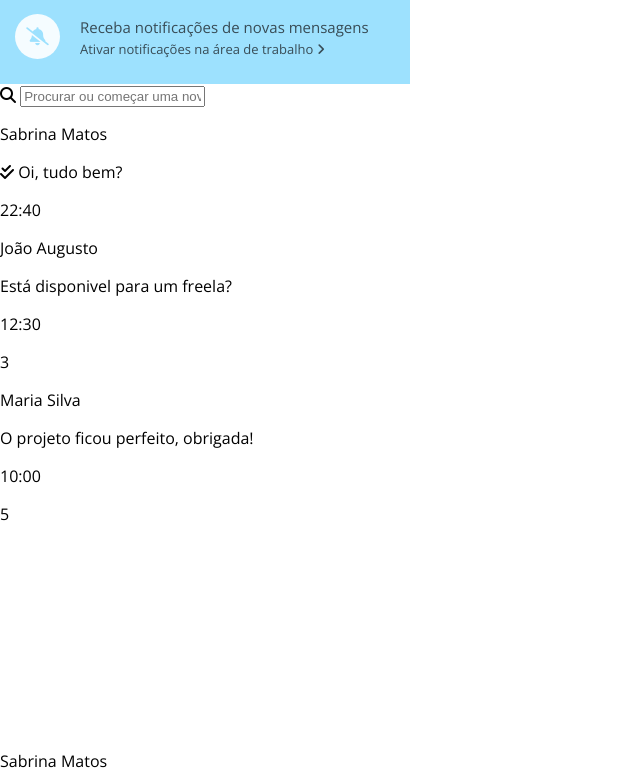
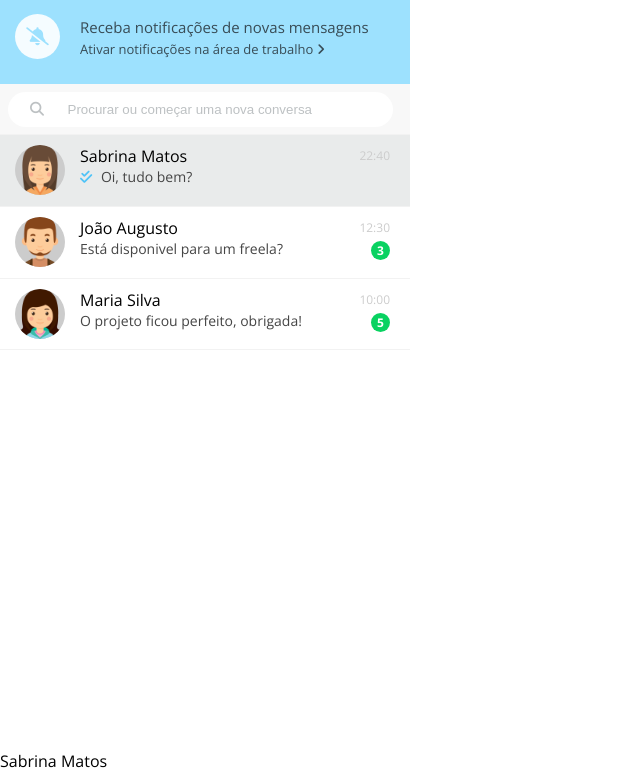
Before and after one commit to robertsantosti/pp3_whatsappweb_clone, a plain HTML site: page index.html in a window 1280 px wide. Shown: the part 66-850 px from the top of the page, without its empty margins (0-640 px from the left). Drawn offline with nearby package versions, Linux system fonts and the light colour scheme.

Commit message:
Finalizando a Sidebar

```diff
--- a/index.html
+++ b/index.html
@@ -33,7 +33,7 @@
             </div>
             <div class="search-container">
                 <i id="contact-search" class="fas fa-search"></i>
-                <input type="text" name="serch" id="serch" placeholder="Procurar ou começar uma nova conversa"/>
+                <input type="text" name="search" id="search" placeholder="Procurar ou começar uma nova conversa"/>
             </div>
             <div class="contacts-container">
                 <div class="contact-box active-chat">
--- a/style.css
+++ b/style.css
@@ -94,3 +94,124 @@ ul{
 .active-notification{
     font-size: 13px;
 }
+
+/** Search container*/
+.search-container{
+    height: 50px;
+    width: 100%;
+    padding-left: 7.5px;
+    padding-top: 7.5px;
+    background-color: #F8F8F8;
+    position: relative;
+    color: #BDC1C3;
+    box-sizing: border-box;
+}
+
+#contact-search{
+    position: absolute;
+    left: 30px;
+    top: 18px;
+    font-size: 14px;
+}
+
+#search{
+    border: none;
+    height: 35px;
+    width: 385px;
+    padding-left: 60px;
+    border-radius: 17.5px;
+    background-color: #fff;
+    box-sizing: border-box;
+}
+
+#search::placeholder{
+    color: #BDC1C3;
+}
+
+/** Contacts */
+.contacts-container{
+    height: auto;
+    background-color: #fff;
+}
+
+.contact-box{
+    cursor: pointer;
+    height: 72px;
+    background-color: #fff;
+    border-top: 1px solid #F2F2F2;
+    position: relative;
+    box-sizing: border-box;
+}
+
+.contact-box:last-child{
+    border-bottom: 1px solid #F2F2F2;
+}
+
+.contact-box:hover{
+    background-color: #F4F5F5;
+}
+
+.active-chat{
+    background-color: #E9EBEB;
+}
+
+.active-chat.contact-box:hover{
+    background-color: #E9EBEB;
+}
+
+.contact-box .user-photo{
+    width: 50px;
+}
+
+.user-info{
+    margin-left: 80px;
+    margin-top: 10px;
+    display: inline-block;
+}
+
+.user-info p, .message-info p{
+    margin: 0;
+}
+
+.user-name{
+    font-size: 16px;
+    color: #000;
+    margin-bottom: 12px;
+}
+
+.user-messagepreview{
+    font-size: 14px;
+    color: #454545;
+}
+
+.fa-check-double{
+    margin-right: 5px;
+    color: #4FC3F7;
+}
+
+.message-info{
+    position: absolute;
+    top: 12px;
+    right: 20px;
+    display: inline-block;
+}
+
+.message-info .message-time{
+    font-size: 12px;
+    margin-bottom: 5px;
+    color: #CCC;
+}
+
+.message-pedding{
+    background-color: #09D261;
+    color: #FFF;
+    width: 19px;
+    height: 19px;
+    line-height: 19px;
+    border-radius: 50%;
+    font-size: 12px;
+    font-weight: 700;
+    text-align: center;
+    float: right;
+
+}
```
